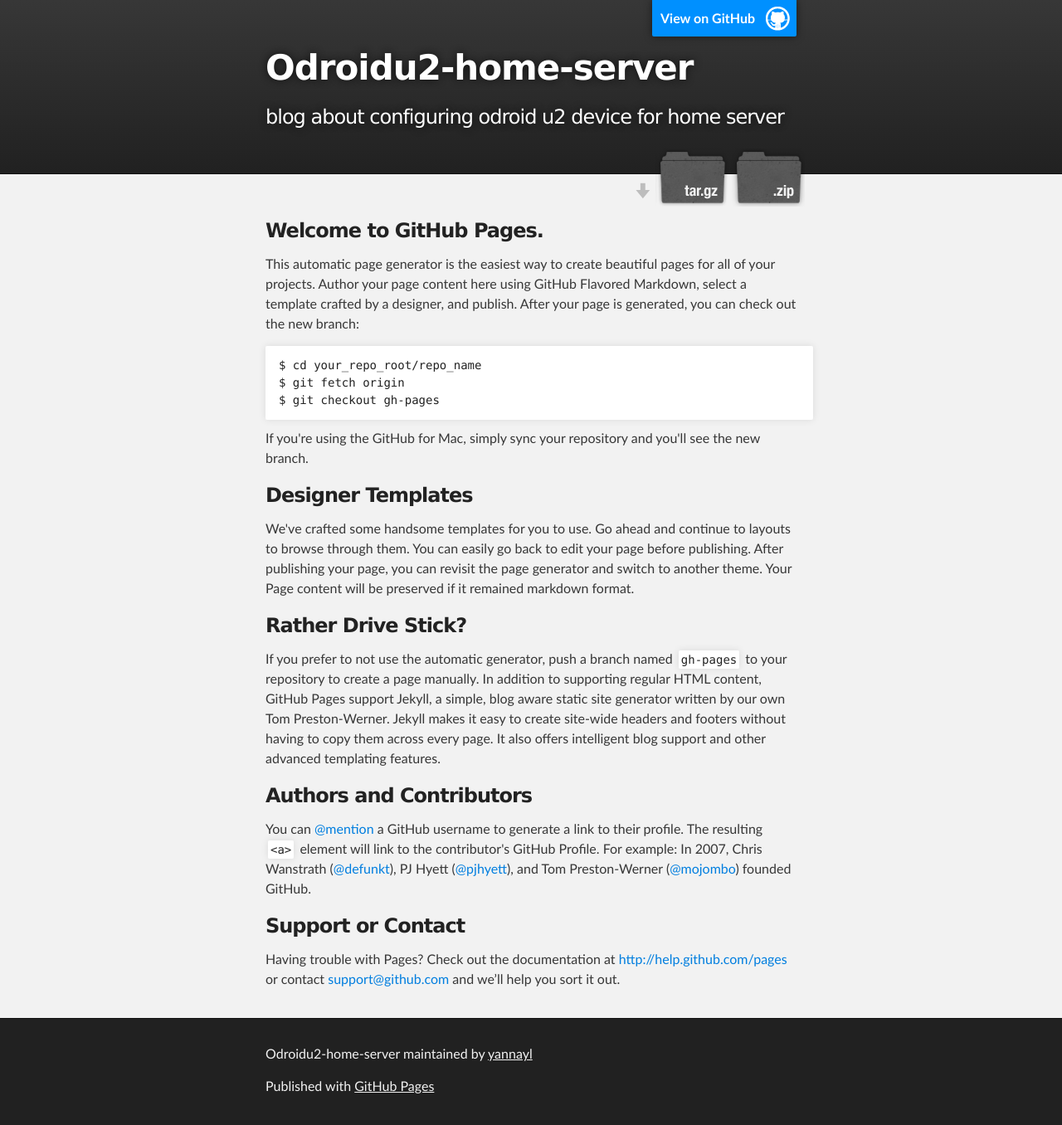
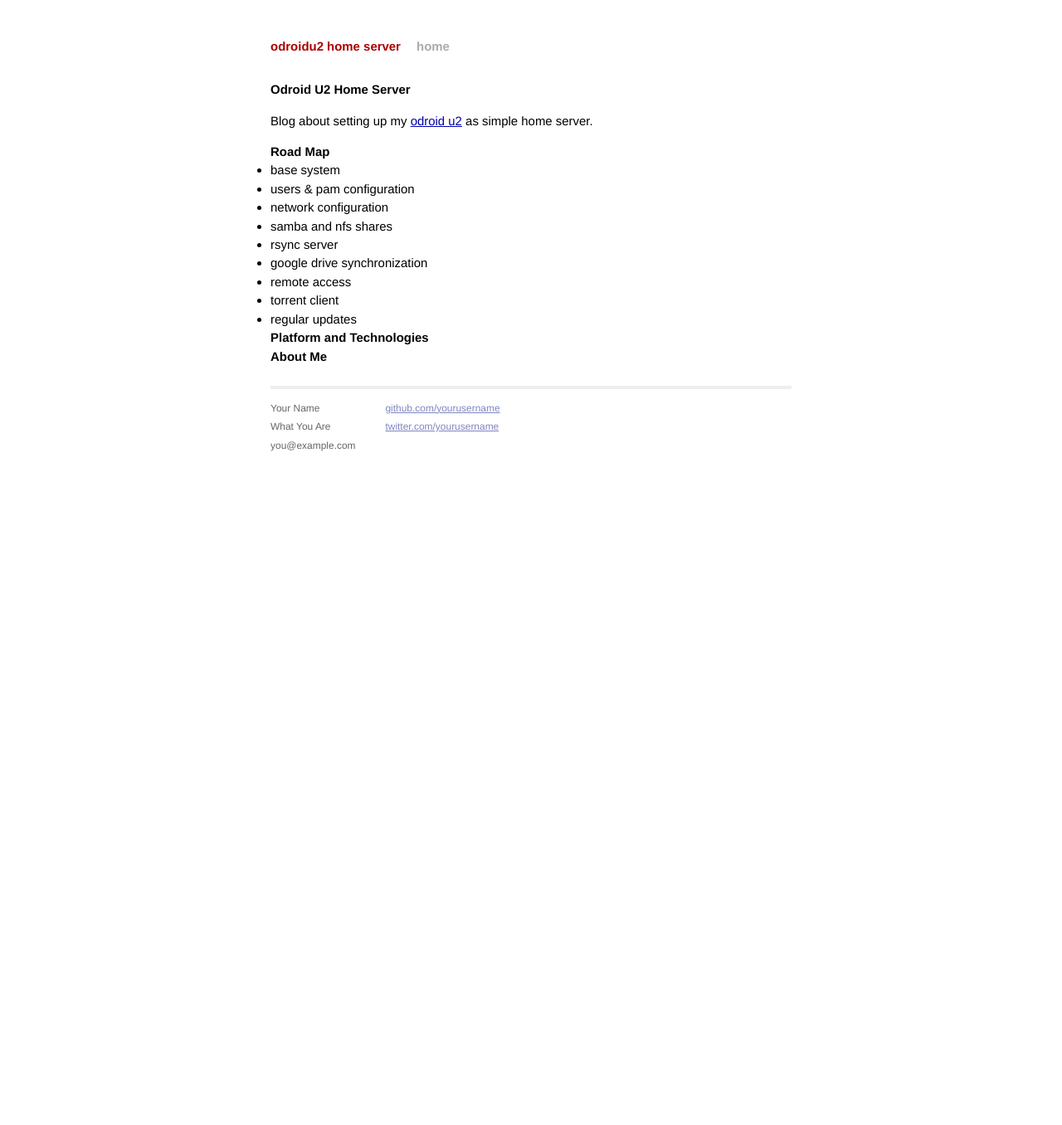
Before and after one commit to yannayl/odroidu2-home-server, a Jekyll site: the page built from index.md, in a window 1280 px wide. Shown: the whole page at 83% size. Built offline with Jekyll 4.4.1, drawn with Linux system fonts in a browser that asks for light colours; Markdown is read by kramdown in place of the engine named in the settings; after the commit the page ends 945 px from its top, so only the background shows below that.

Commit message:
changed the index to be the README and typed it as markdown

```diff
--- a/_config.yml
+++ b/_config.yml
@@ -1,3 +1,3 @@
-name: blog about odroidu2 home server configuration
+name: odroidu2 home server
 markdown: redcarpet
 pygments: true
--- a/index.html
+++ /dev/null
@@ -1,79 +0,0 @@
-<!DOCTYPE html>
-<html>
-
-  <head>
-    <meta charset='utf-8' />
-    <meta http-equiv="X-UA-Compatible" content="chrome=1" />
-    <meta name="description" content="Odroidu2-home-server : blog about configuring odroid u2 device for home server" />
-
-    <link rel="stylesheet" type="text/css" media="screen" href="stylesheets/stylesheet.css">
-
-    <title>Odroidu2-home-server</title>
-  </head>
-
-  <body>
-
-    <!-- HEADER -->
-    <div id="header_wrap" class="outer">
-        <header class="inner">
-          <a id="forkme_banner" href="https://github.com/yannayl/odroidu2-home-server">View on GitHub</a>
-
-          <h1 id="project_title">Odroidu2-home-server</h1>
-          <h2 id="project_tagline">blog about configuring odroid u2 device for home server</h2>
-
-            <section id="downloads">
-              <a class="zip_download_link" href="https://github.com/yannayl/odroidu2-home-server/zipball/master">Download this project as a .zip file</a>
-              <a class="tar_download_link" href="https://github.com/yannayl/odroidu2-home-server/tarball/master">Download this project as a tar.gz file</a>
-            </section>
-        </header>
-    </div>
-
-    <!-- MAIN CONTENT -->
-    <div id="main_content_wrap" class="outer">
-      <section id="main_content" class="inner">
-        <h3>
-<a name="welcome-to-github-pages" class="anchor" href="#welcome-to-github-pages"><span class="octicon octicon-link"></span></a>Welcome to GitHub Pages.</h3>
-
-<p>This automatic page generator is the easiest way to create beautiful pages for all of your projects. Author your page content here using GitHub Flavored Markdown, select a template crafted by a designer, and publish. After your page is generated, you can check out the new branch:</p>
-
-<pre><code>$ cd your_repo_root/repo_name
-$ git fetch origin
-$ git checkout gh-pages
-</code></pre>
-
-<p>If you're using the GitHub for Mac, simply sync your repository and you'll see the new branch.</p>
-
-<h3>
-<a name="designer-templates" class="anchor" href="#designer-templates"><span class="octicon octicon-link"></span></a>Designer Templates</h3>
-
-<p>We've crafted some handsome templates for you to use. Go ahead and continue to layouts to browse through them. You can easily go back to edit your page before publishing. After publishing your page, you can revisit the page generator and switch to another theme. Your Page content will be preserved if it remained markdown format.</p>
-
-<h3>
-<a name="rather-drive-stick" class="anchor" href="#rather-drive-stick"><span class="octicon octicon-link"></span></a>Rather Drive Stick?</h3>
-
-<p>If you prefer to not use the automatic generator, push a branch named <code>gh-pages</code> to your repository to create a page manually. In addition to supporting regular HTML content, GitHub Pages support Jekyll, a simple, blog aware static site generator written by our own Tom Preston-Werner. Jekyll makes it easy to create site-wide headers and footers without having to copy them across every page. It also offers intelligent blog support and other advanced templating features.</p>
-
-<h3>
-<a name="authors-and-contributors" class="anchor" href="#authors-and-contributors"><span class="octicon octicon-link"></span></a>Authors and Contributors</h3>
-
-<p>You can <a href="https://github.com/blog/821" class="user-mention">@mention</a> a GitHub username to generate a link to their profile. The resulting <code>&lt;a&gt;</code> element will link to the contributor's GitHub Profile. For example: In 2007, Chris Wanstrath (<a href="https://github.com/defunkt" class="user-mention">@defunkt</a>), PJ Hyett (<a href="https://github.com/pjhyett" class="user-mention">@pjhyett</a>), and Tom Preston-Werner (<a href="https://github.com/mojombo" class="user-mention">@mojombo</a>) founded GitHub.</p>
-
-<h3>
-<a name="support-or-contact" class="anchor" href="#support-or-contact"><span class="octicon octicon-link"></span></a>Support or Contact</h3>
-
-<p>Having trouble with Pages? Check out the documentation at <a href="http://help.github.com/pages">http://help.github.com/pages</a> or contact <a href="mailto:support@github.com">support@github.com</a> and we’ll help you sort it out.</p>
-      </section>
-    </div>
-
-    <!-- FOOTER  -->
-    <div id="footer_wrap" class="outer">
-      <footer class="inner">
-        <p class="copyright">Odroidu2-home-server maintained by <a href="https://github.com/yannayl">yannayl</a></p>
-        <p>Published with <a href="http://pages.github.com">GitHub Pages</a></p>
-      </footer>
-    </div>
-
-
-
-  </body>
-</html>
--- /dev/null
+++ b/index.md
@@ -0,0 +1,30 @@
+---
+layout: default
+title: Odroid U2 Home Server
+---
+
+Odroid U2 Home Server
+====================
+
+Blog about setting up my [odroid u2][] as simple home server.
+
+Road Map
+--------
+
+* base system
+* users & pam configuration
+* network configuration
+* samba and nfs shares
+* rsync server
+* google drive synchronization
+* remote access
+* torrent client
+* regular updates
+
+Platform and Technologies
+-------------------------
+
+About Me
+--------
+
+[odroid u2]: <http://hardkernel.com/main/products/prdt_info.php?g_code=G135341370451>
```
Also changed, not shown: _drafts/roadmap.textile (deleted, +0 -16 lines), README.md.
